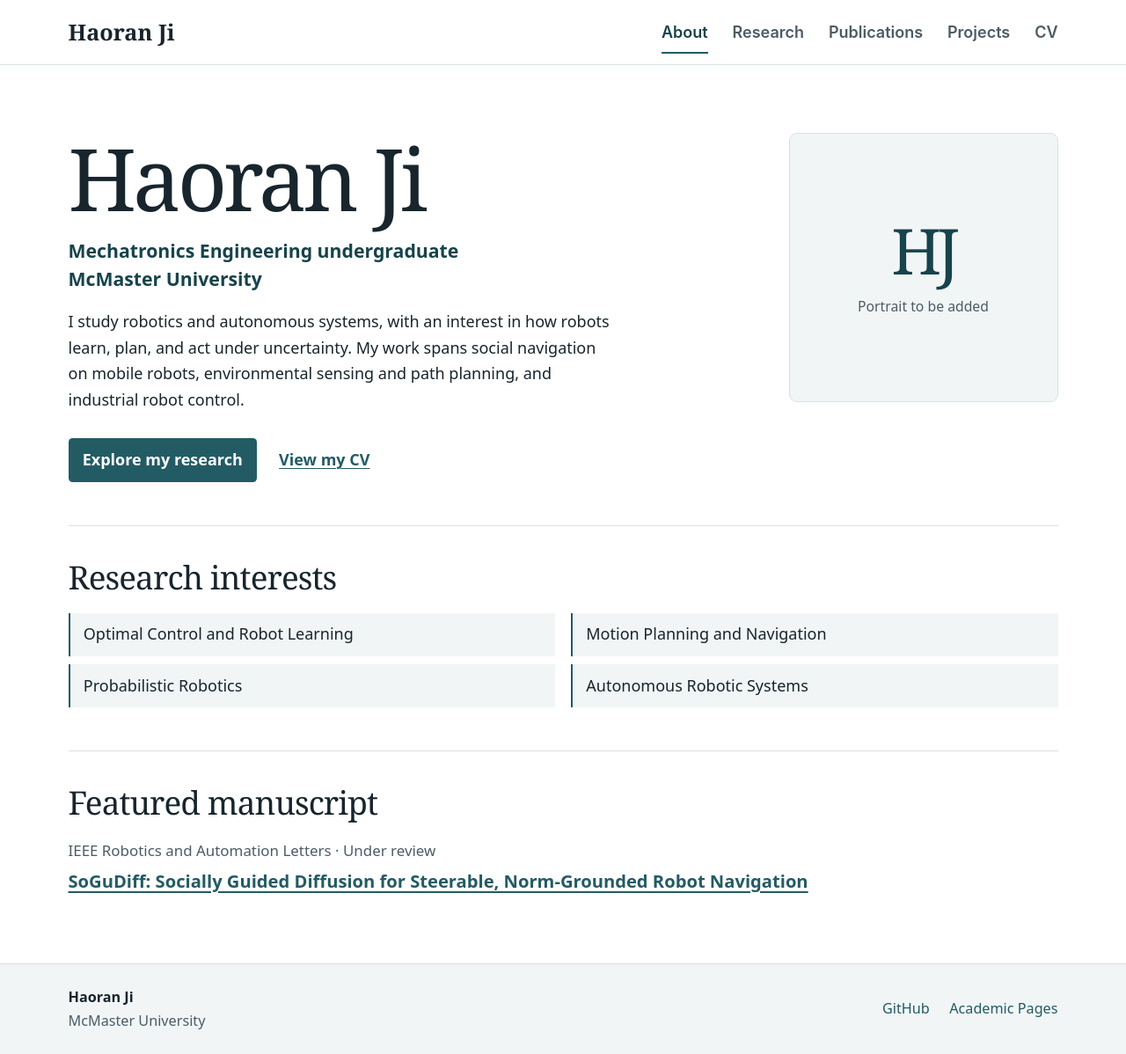
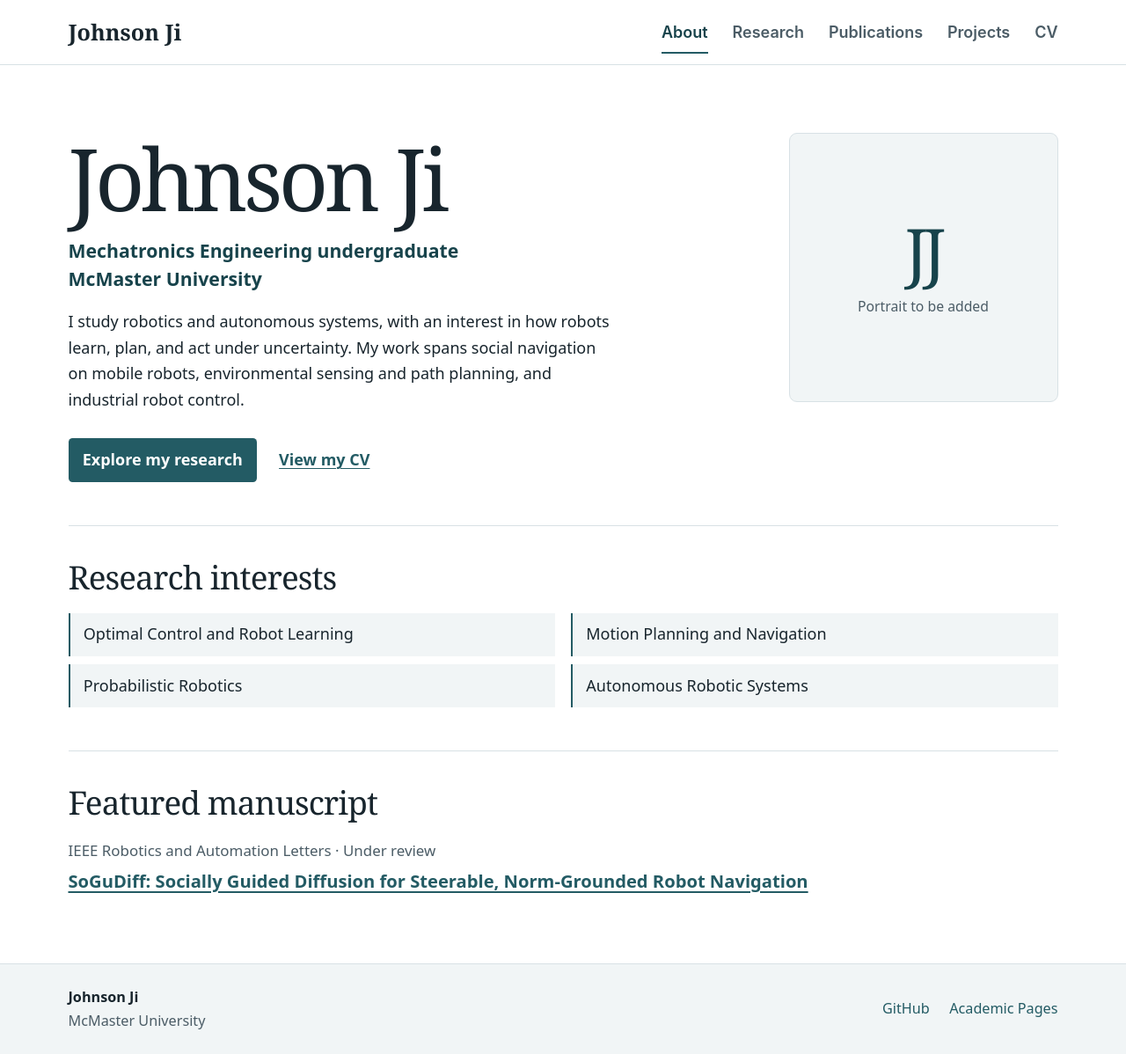
Before and after one commit to Albert-Ludwig/albert-ludwig.github.io, a Jekyll site: the page built from _pages/about.md, in a window 1280 px wide. Shown: the whole page at 88% size. Built offline with Jekyll 4.4.1, drawn with Linux system fonts in a browser that asks for light colours.

Commit message:
Use Johnson Ji as the academic website display name

```diff
--- a/_config.yml
+++ b/_config.yml
@@ -1,15 +1,15 @@
 locale: en-US
 site_theme: default
-title: Haoran Ji
+title: Johnson Ji
 title_separator: "·"
-name: Haoran Ji
-description: "Haoran Ji studies Mechatronics Engineering at McMaster University and focuses on robotics and autonomous systems."
+name: Johnson Ji
+description: "Johnson Ji studies Mechatronics Engineering at McMaster University and focuses on robotics and autonomous systems."
 url: https://albert-ludwig.github.io
 baseurl: ""
 repository: Albert-Ludwig/albert-ludwig.github.io
 
 author:
-  name: Haoran Ji
+  name: Johnson Ji
   bio: Mechatronics Engineering undergraduate
   employer: McMaster University
   github: Albert-Ludwig
@@ -22,7 +22,7 @@ social:
     - https://github.com/Albert-Ludwig
 
 media:
-  cv_pdf: # Root-relative path, e.g. /files/haoran-ji-cv.pdf
+  cv_pdf: # Root-relative path, e.g. /files/johnson-ji-cv.pdf
   research_figures: []
   project_videos: []
 
--- a/_pages/about.md
+++ b/_pages/about.md
@@ -1,6 +1,6 @@
 ---
-title: Haoran Ji
-description: "Haoran Ji is a Mechatronics Engineering undergraduate at McMaster University working on robotics and autonomous systems."
+title: Johnson Ji
+description: "Johnson Ji is a Mechatronics Engineering undergraduate at McMaster University working on robotics and autonomous systems."
 permalink: /
 hide_title: true
 ---
@@ -20,7 +20,7 @@ hide_title: true
       {% assign portrait_path = site.author.avatar | prepend: '/images/' %}
       <img src="{{ portrait_path | relative_url }}" alt="Portrait of {{ site.author.name | escape }}">
     {% else %}
-      <span class="portrait-initials" aria-hidden="true">HJ</span>
+      <span class="portrait-initials" aria-hidden="true">JJ</span>
       <span class="portrait-label">Portrait to be added</span>
     {% endif %}
   </div>
```
Also changed, not shown: README.md (+3 -3 lines), _pages/cv.md (+1 -1 lines).
